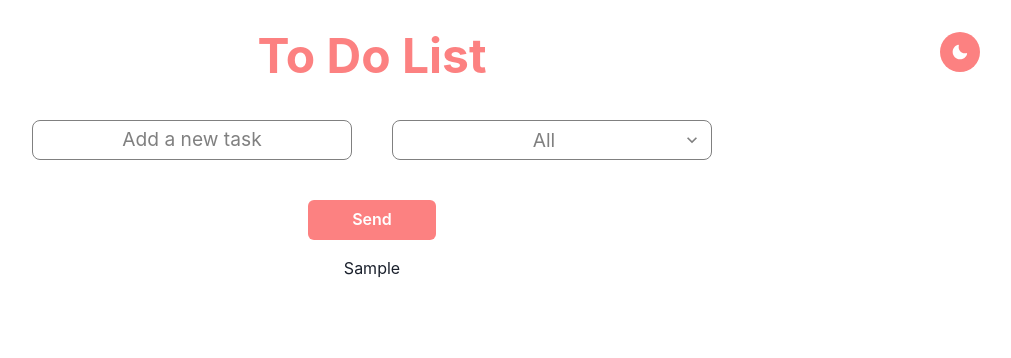
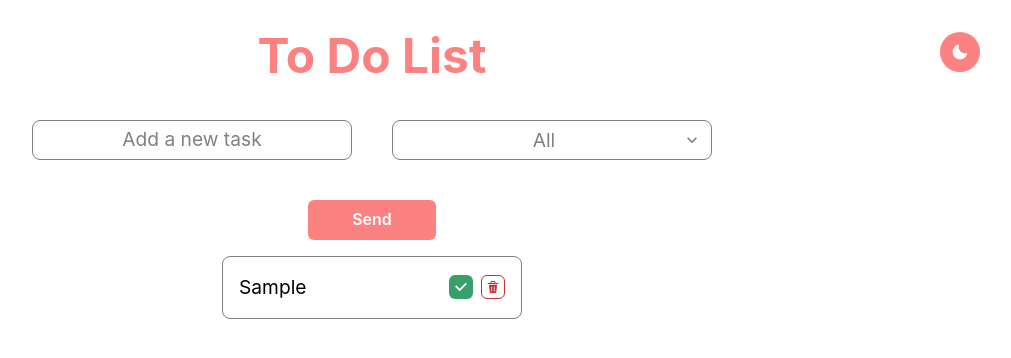
Before and after one commit to nancycrojas/to-do-list, a React (Vite) app: page / in a window 1280 px wide. Both pictures are taken after typing "Sample" into the empty fields and a click on the button "Send". Shown: the top 358 px of the page, without its empty margins (268-1279 px from the left). Built offline with nearby package versions, Linux system fonts and the light colour scheme.

Commit message:
Add Task component and functionality to delete and mark completed tasks

```diff
--- a/src/components/Task.jsx
+++ b/src/components/Task.jsx
@@ -1,5 +1,46 @@
-export const Task = () => {
+import { CheckIcon, DeleteIcon } from "@chakra-ui/icons";
+import { Box, LightMode, Flex, IconButton, Text } from "@chakra-ui/react";
+import { useState } from "react";
+
+export const Task = ({ task, id, taskList, setTaskList }) => {
+  const [isCompleted, setIsCompleted] = useState(false);
+
+  const handleCheck = () => {
+    setIsCompleted(!isCompleted);
+  };
+
+  const handleDelete = (id) => {
+    setTaskList(taskList.filter(task =>task.id !== id))
+  };
+
   return (
-    <div>Task</div>
-  )
-}
+    <Flex alignItems="center" justifyContent="space-between" w="100%" p={2} borderRadius="lg" bg={isCompleted ? "gray.200" : "white"}>
+      <Box flex={1} mr={2}>
+        <Text mr={2} textDecoration = {isCompleted ? "line-through" : "none"} color= {isCompleted ? "gray.500" : "black"}>{task}</Text>
+      </Box>
+      <Flex>
+        <LightMode>
+        <IconButton
+        aria-label="complete"
+        mr={2}
+        colorScheme="green"
+        variant={isCompleted ? "outline" : "solid"}
+        size="xs"
+        icon={<CheckIcon/>}
+        onClick={handleCheck}
+        />
+        </LightMode>
+        <LightMode>
+        <IconButton
+        aria-label="delete"
+        colorScheme="red"
+        variant="outline"
+        size="xs"
+        icon={<DeleteIcon/>}
+        onClick={()=>handleDelete(id)}
+        />
+        </LightMode>
+      </Flex>
+    </Flex>
+  );
+};
--- a/src/components/TaskList.jsx
+++ b/src/components/TaskList.jsx
@@ -1,7 +1,8 @@
 import { useState} from "react";
-import { Flex, HStack, Input, Select, Button, VStack, Text, Alert, AlertIcon, AlertTitle } from "@chakra-ui/react";
+import { Flex, HStack, Input, Select, Button, VStack, Alert, AlertIcon, AlertTitle } from "@chakra-ui/react";
 import { validateValue } from "../utils/validation";
 import { setLocalStorage } from "../utils/localStorage";
+import { Task } from "./Task";
 
 export const TaskList = () => {
   const [values, setValues] = useState("");
@@ -23,7 +24,13 @@ export const TaskList = () => {
       return;
     }
 
-    const updatedTaskList=[...taskList, values];
+    const newTask = {
+      id: self.crypto.randomUUID(),
+      newTask: values,
+      isCompleted: false
+    }
+
+    const updatedTaskList=[...taskList, newTask];
       setTaskList(updatedTaskList);
       setValues("");
       setShowMessage(false);
@@ -75,12 +82,12 @@ export const TaskList = () => {
           </Alert>
           </Flex>
         )}
-        <VStack mt={4}>
-            {taskList.map((task, index) => (
-            <Text key={index}>{task}</Text>
+        <VStack p={2} mt={4} border="1px solid gray" borderRadius="lg" w="300px" wordBreak="break-all" color="grey" fontSize="1.2rem">
+            {taskList.map((task) => (
+            <Task key={task.id} task={task.newTask} id={task.id} taskList={taskList} setTaskList={setTaskList} />
             ))}
         </VStack>
       </Flex>
     </form>
   );
-}
+};
```
